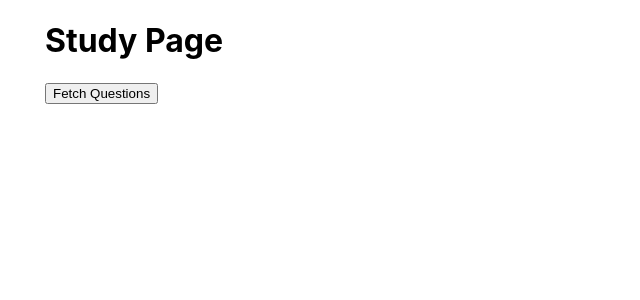
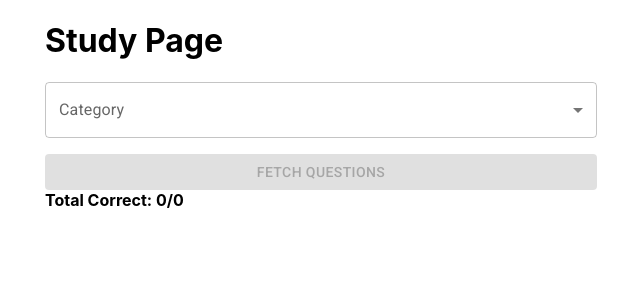
Before and after one commit to annaperlack/Quizzinator, a React (Create React App) app in the folder client/: page /study in a window 1280 px wide. Shown: the top 300 px of the page, without its empty margins (319-959 px from the left). Built offline with nearby package versions, Linux system fonts and the light colour scheme.

Commit message:
added category usage and select, styled q&a with MUI, added quiz score

```diff
--- a/client/src/components/api/index.js
+++ b/client/src/components/api/index.js
@@ -2,10 +2,11 @@ import { useState, useEffect } from 'react';
 import { fetchQuestions } from '../../../../server/controller/api';
 
 function MyComponent() {
+  const categories = ["science", "history"]
   const [questions, setQuestions] = useState([]);
 
   useEffect(() => {
-    fetchQuestions(5).then(data => {
+    fetchQuestions(5, categories).then(data => {
       setQuestions(data);
     });
   }, []);
--- a/client/src/pages/study.js
+++ b/client/src/pages/study.js
@@ -1,7 +1,12 @@
 import React, { useState } from "react";
+import { FormControl, MenuItem, InputLabel, Select, Button, List, ListItem, ListItemText } from '@mui/material';
+
 import { getRandom } from "../utils/api";
 
 export default function Study() {
+  const [category, setCategory] = useState(null);
+  const [answered, setAnswered] = useState(0);
+  const [correct, setCorrect] = useState(0);
   const [questions, setQuestions] = useState([]);
   const shuffle = (array) => {
     let currentIndex = array.length,
@@ -27,7 +32,7 @@ export default function Study() {
 
   const handleButtonClick = async () => {
     try {
-      const { data } = await getRandom(5); // Change limit value as per requirement
+      const { data } = await getRandom(10, category); // Change limit value as per requirement
       const questionArray = data.map((question) => ({
         id: question.id,
         question: question.question,
@@ -47,6 +52,12 @@ export default function Study() {
   const choiceClick = (event, questionId, choice) => {
     const correctAnswer = questions.find((question) => question.id === questionId).correctAnswer;
     const isCorrect = correctAnswer === choice;
+
+    setAnswered(answered + 1)
+    if(isCorrect) {
+      setCorrect(correct + 1)
+    }
+
     setSelectedChoices((prevState) => ({
       ...prevState,
       [questionId]: {
@@ -57,17 +68,36 @@ export default function Study() {
     }));
   };
 
+  const handleCategorySelect = (event) => {
+    setCategory(event.target.value)
+  };
+
   return (
     <div>
       <h1>Study Page</h1>
-      <button onClick={handleButtonClick}>Fetch Questions</button>
+      <FormControl fullWidth>
+        <InputLabel id="demo-simple-select-label">Category</InputLabel>
+        <Select
+          id="category-select"
+          label="Category"
+          onChange={handleCategorySelect}
+          sx={{ mb: 2 }}
+        >
+          <MenuItem value={'science'}>Science</MenuItem>
+          <MenuItem value={'history'}>History</MenuItem>
+          <MenuItem value={'geography'}>Geography</MenuItem>
+        </Select>
+        <Button variant="contained" onClick={handleButtonClick} disabled={!category}>Fetch Questions</Button>
+      </FormControl>
       {questions.length > 0 && (
-        <ul>
+        <ol>
           {questions.map((question) => (
             <li key={question.id}>
               <div>
                 {question.question}
                 {question.choices.map((choice) => (
+                  <List>
+                    <ListItem>
                       <button
                         value={choice}
                         onClick={(event) =>
@@ -75,9 +105,9 @@ export default function Study() {
                         }
                         key={choice}
                         disabled={selectedChoices[question.id]}
-                  >
-                    {choice}
-                  </button>
+                      >{choice}</button>
+                    </ListItem>
+                  </List>
                 ))}
                 {selectedChoices[question.id] && (
                   <p>
@@ -89,8 +119,9 @@ export default function Study() {
               </div>
             </li>
           ))}
-        </ul>
+        </ol>
       )}
+      <label><b>Total Correct: {correct}/{answered}</b></label>
     </div>
   );
                     }
--- a/client/src/utils/api.js
+++ b/client/src/utils/api.js
@@ -1,5 +1,5 @@
 import axios from 'axios'
 
-export const getRandom = (limit)=> {
-    return axios.get (`https://the-trivia-api.com/api/questions?limit=${limit}`)
+export const getRandom = (limit, category)=> {
+    return axios.get (`https://the-trivia-api.com/api/questions?limit=${limit}&categories=${category}`)
 }
```
Lines whose indentation alone changed are shown as unchanged.
